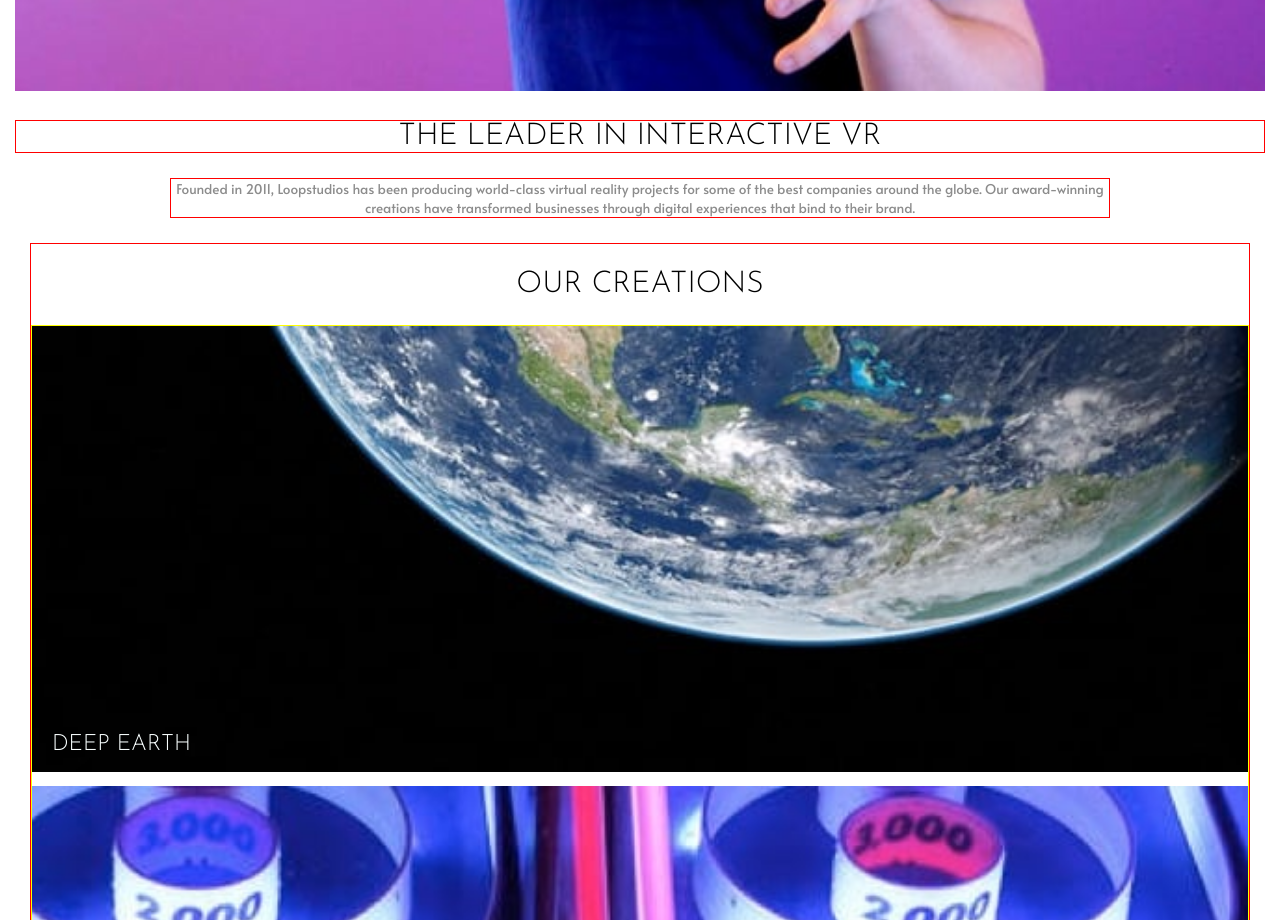
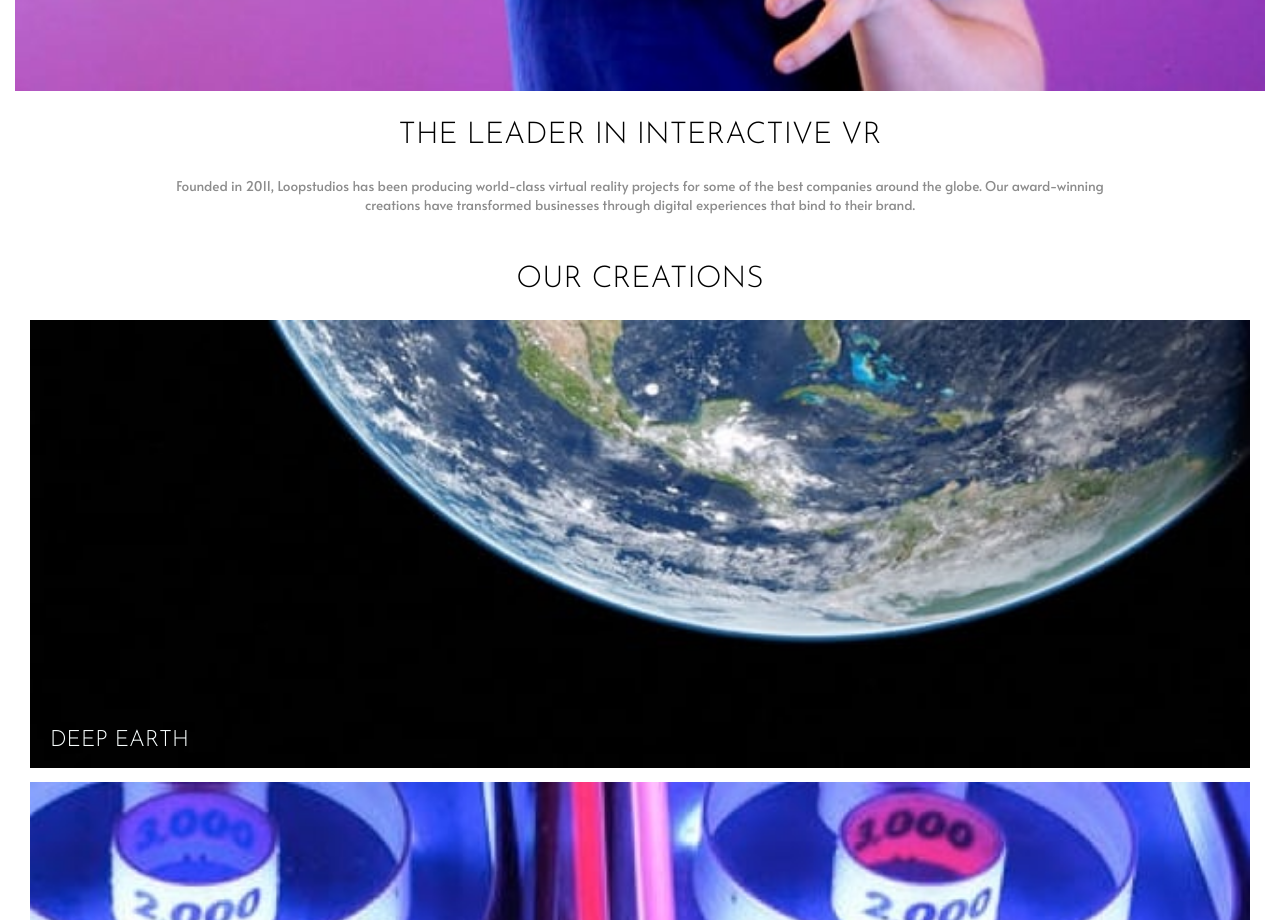
Before and after one commit to Takata21/Frontend-Mentor-Loopstudios-landing-page, a plain HTML site: page index.html in a window 1280 px wide. Shown: the part 1340-2260 px from the top of the page. Drawn offline with Linux system fonts and the light colour scheme.

Commit message:
remove border colors

```diff
--- a/static/css/styles.css
+++ b/static/css/styles.css
@@ -124,7 +124,6 @@ body {
     font-family: 'Josefin Sans', sans-serif;
     font-weight: 300;
     font-size: 2em;
-    border: 1px solid red;
     text-transform: uppercase;
 }
 
@@ -133,11 +132,9 @@ body {
     width: 75%;
     margin: auto;
     font-size: .9em;
-    border: 1px solid red;
 }
 
 .creations {
-    border: 1px solid red;
     display: grid;
     grid-template-rows: repeat(3, auto);
     grid-template-areas: 'title' 'images' 'btn';
@@ -154,7 +151,6 @@ body {
 }
 
 .creations .images-container {
-    border: 1px solid yellow;
     display: grid;
     gap: 10px;
     grid-area: images;
```
